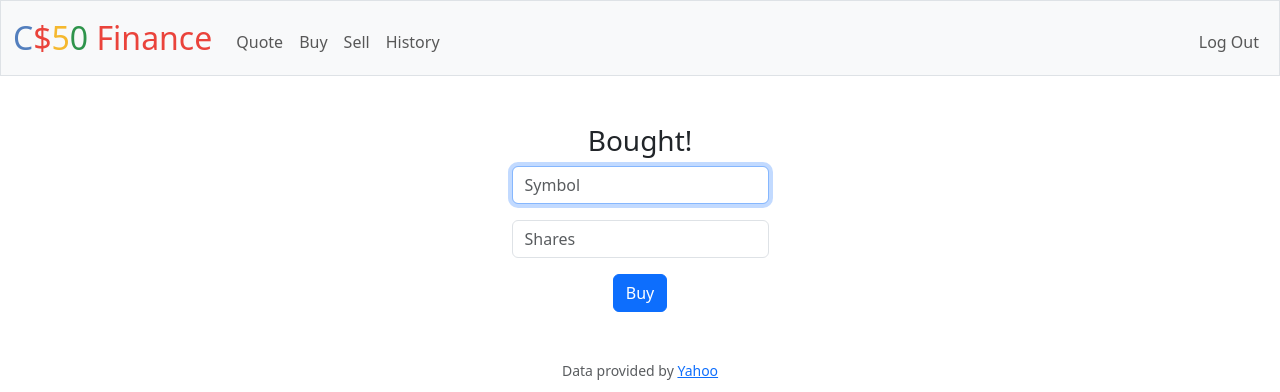
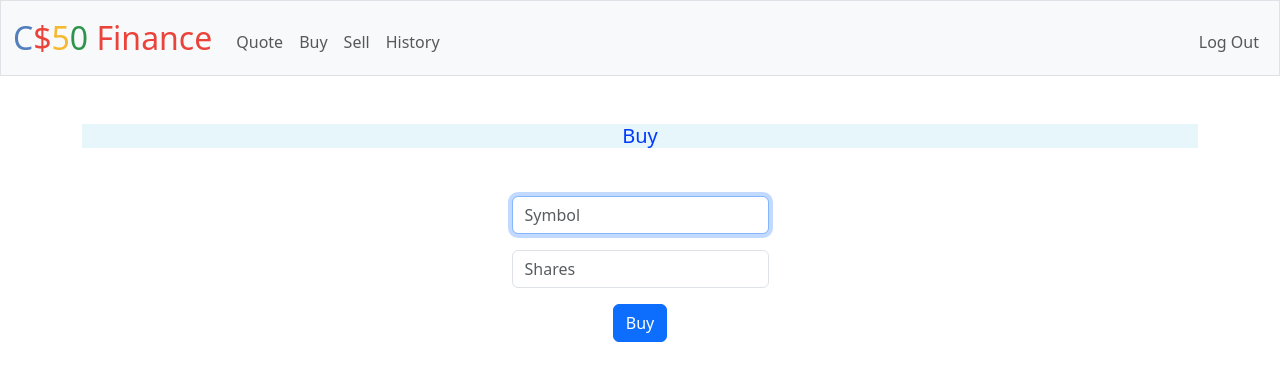
Before and after one commit to nguyenduchuy97/CS50x, a Flask app: page /buy in a window 1280 px wide. Shown: the top 392 px of the page. Run offline with Flask 3, Linux system fonts and the light colour scheme; a user stored in the database is signed in; some libraries are stand-ins or nearby versions.

Commit message:
Sat, May 18, 2024, 7:13 PM +07:00

```diff
--- a/finance/static/styles.css
+++ b/finance/static/styles.css
@@ -39,6 +39,8 @@ table {
 }
 
 .bought {
-    background-color: rgb(175, 225, 237, 0.3)
-    color
+    background-color: rgb(175, 225, 237, 0.3);
+    color: rgb(0, 59, 253);
+    margin-bottom: 3rem;
+
 }
--- a/finance/templates/buy.html
+++ b/finance/templates/buy.html
@@ -6,7 +6,7 @@
 
 {% block main %}
 <div class="bought">
-    <h3>Bought!</h3>
+    <h5>Buy</h5>
 </div>
 
     <form action="/buy" method="POST">
```
